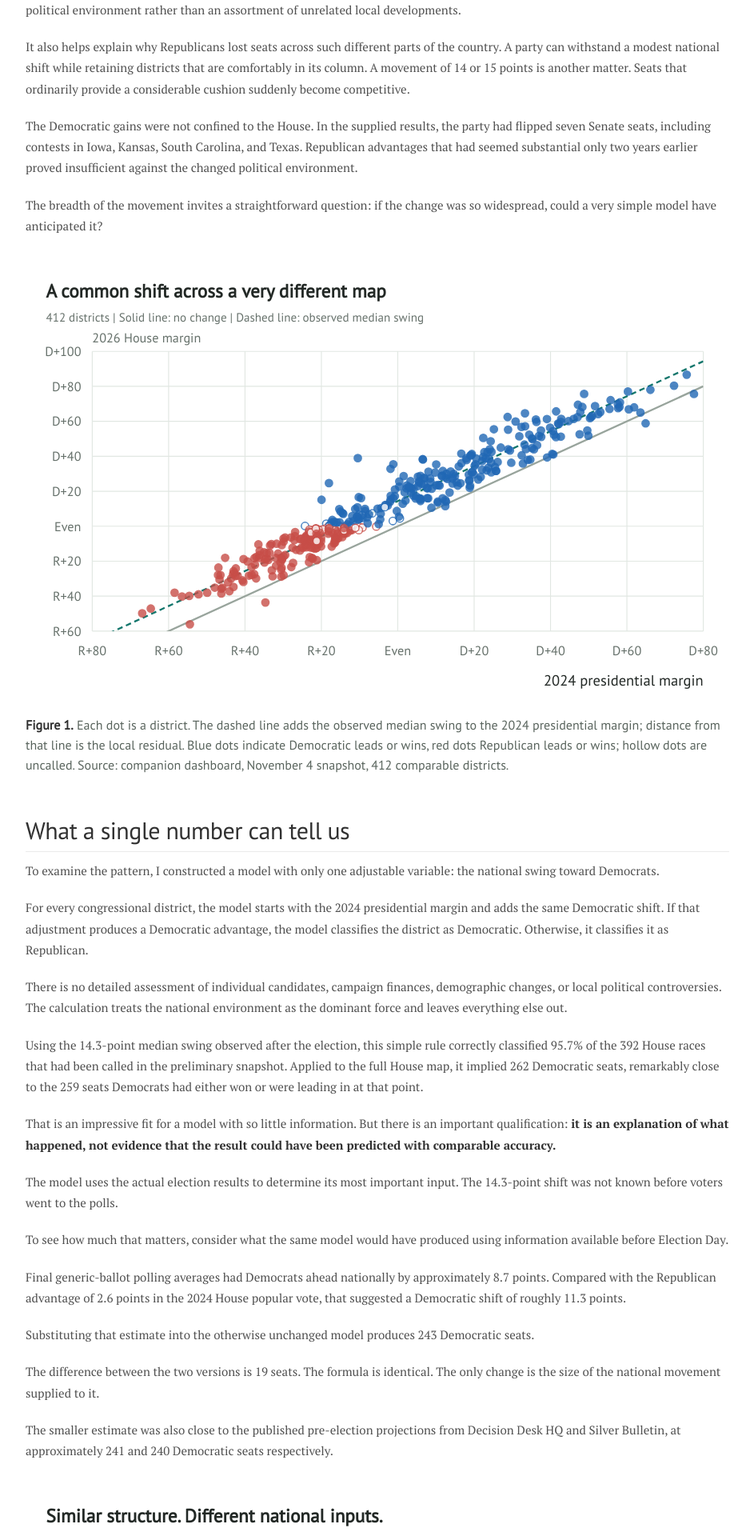
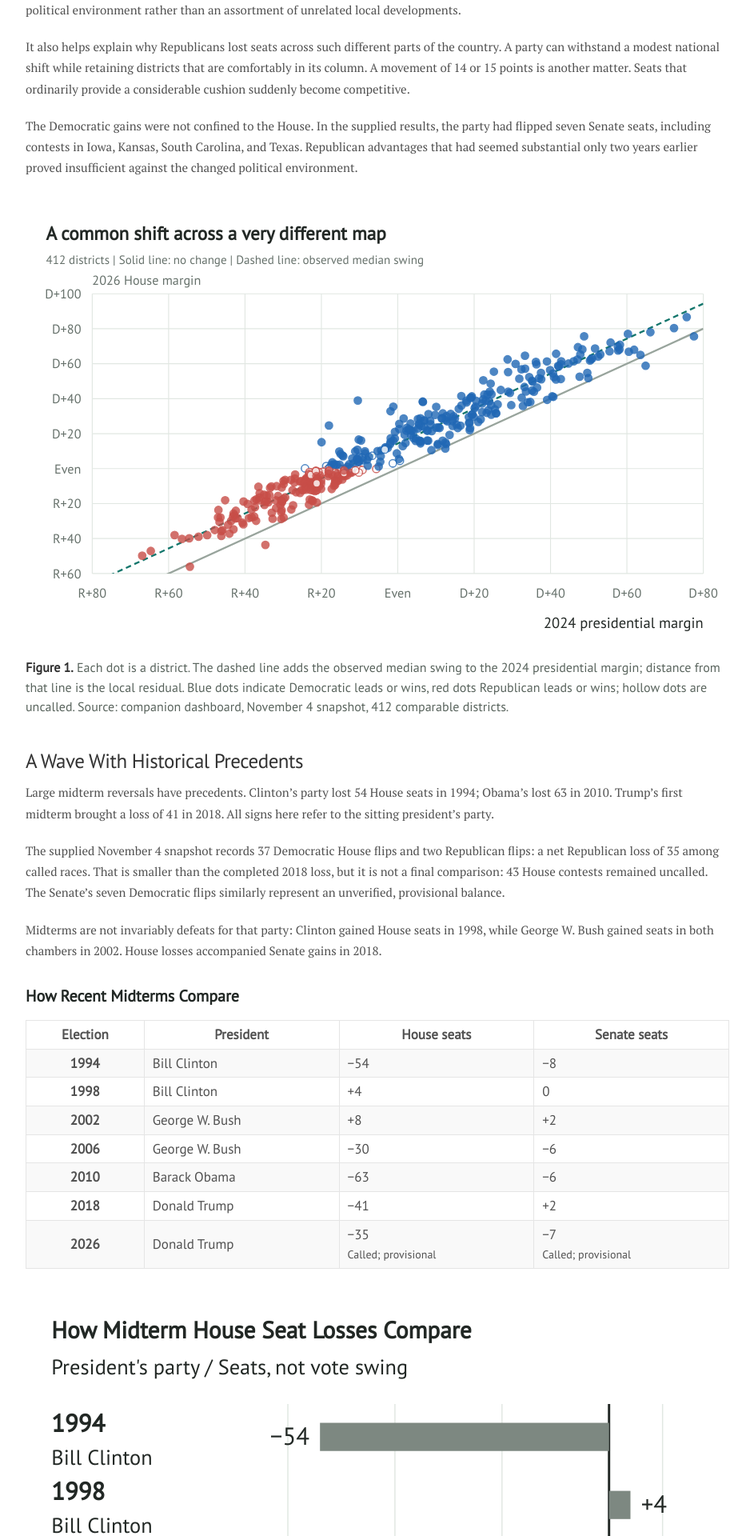
Before and after one commit to j-abed/j-abed.github.io, a Jekyll site: the page built from index.html, in a window 1280 px wide. Shown: the part 2498-4418 px from the top of the page at 80% size, without its empty margins (168-1111 px from the left). Built offline with Jekyll 4.4.1, drawn with Linux system fonts in a browser that asks for light colours; the list of posts is cut into pages by our own code; comment, search, counter and statistics services are not loaded; some of the changed text lies outside the part shown.

Commit message:
Add historical midterm comparison with provisional snapshot context

```diff
--- /dev/null
+++ b/_includes/midterms-2026/historical-table.html
@@ -0,0 +1 @@
+<table class="midterms-history-table"><caption>How Recent Midterms Compare</caption><thead><tr><th scope="col">Election</th><th scope="col">President</th><th scope="col">House seats</th><th scope="col">Senate seats</th></tr></thead><tbody><tr><th scope="row">1994</th><td>Bill Clinton</td><td>−54</td><td>−8</td></tr><tr><th scope="row">1998</th><td>Bill Clinton</td><td>+4</td><td>0</td></tr><tr><th scope="row">2002</th><td>George W. Bush</td><td>+8</td><td>+2</td></tr><tr><th scope="row">2006</th><td>George W. Bush</td><td>−30</td><td>−6</td></tr><tr><th scope="row">2010</th><td>Barack Obama</td><td>−63</td><td>−6</td></tr><tr><th scope="row">2018</th><td>Donald Trump</td><td>−41</td><td>+2</td></tr><tr><th scope="row">2026</th><td>Donald Trump</td><td>−35<br><small>Called; provisional</small></td><td>−7<br><small>Called; provisional</small></td></tr></tbody></table>
--- a/_posts/2026-11-04-one-parameter-model-2026-midterms.md
+++ b/_posts/2026-11-04-one-parameter-model-2026-midterms.md
@@ -57,14 +57,33 @@ It also helps explain why Republicans lost seats across such different parts of
 
 The Democratic gains were not confined to the House. In the supplied results, the party had flipped seven Senate seats, including contests in Iowa, Kansas, South Carolina, and Texas. Republican advantages that had seemed substantial only two years earlier proved insufficient against the changed political environment.
 
-The breadth of the movement invites a straightforward question: if the change was so widespread, could a very simple model have anticipated it?
-
 <figure class="midterms-figure">
 <div class="midterms-chart-scroll" role="region" tabindex="0" aria-label="District swing figure; use left and right arrow keys to inspect data points">
 {% include midterms-2026/uniform-swing.svg %}
 </div>
 <figcaption><strong>Figure 1.</strong> Each dot is a district. The dashed line adds the observed median swing to the 2024 presidential margin; distance from that line is the local residual. Blue dots indicate Democratic leads or wins, red dots Republican leads or wins; hollow dots are uncalled. Source: companion dashboard, November 4 snapshot, 412 comparable districts.</figcaption>
 </figure>
+
+### A Wave With Historical Precedents
+
+Large midterm reversals have precedents. Clinton's party lost 54 House seats in 1994; Obama's lost 63 in 2010. Trump's first midterm brought a loss of 41 in 2018. All signs here refer to the sitting president's party.
+
+The supplied November 4 snapshot records 37 Democratic House flips and two Republican flips: a net Republican loss of 35 among called races. That is smaller than the completed 2018 loss, but it is not a final comparison: 43 House contests remained uncalled. The Senate's seven Democratic flips similarly represent an unverified, provisional balance.
+
+Midterms are not invariably defeats for that party: Clinton gained House seats in 1998, while George W. Bush gained seats in both chambers in 2002. House losses accompanied Senate gains in 2018.
+
+<div class="article-table-scroll" role="region" tabindex="0" aria-label="How Recent Midterms Compare">
+{% include midterms-2026/historical-table.html %}
+</div>
+
+<figure class="midterms-figure">
+<div class="midterms-chart-scroll" role="region" tabindex="0" aria-label="Historical House seat comparison; 2026 is an incomplete, unverified snapshot">
+{% include midterms-2026/historical-seats.svg %}
+</div>
+<figcaption><strong>Historical comparison.</strong> Net House seats for the president's party; losses extend left of zero and gains right. The outlined, hatched 2026 bar is the supplied November 4 net balance of called flips, not a projection or final loss. Historical table and chart values follow the <a href="https://www.presidency.ucsb.edu/statistics/data/seats-congress-gainedlost-the-presidents-party-mid-term-elections">American Presidency Project's midterm series</a>, which cites <a href="https://history.house.gov/Institution/Party-Divisions/Party-Divisions/">House</a> and <a href="https://www.senate.gov/history/partydiv.htm">Senate</a> party records. Its counting convention can differ from other published net-change figures. The 2026 values come only from the <a href="{{ '/source_info/midterms-2026-dashboard.html' | relative_url }}">supplied dashboard</a>, not those historical sources.</figcaption>
+</figure>
+
+Nor should these seat totals be confused with this article's 14.3-point median district swing. That compares 2024 presidential margins with 2026 House margins, not successive national House votes. Historical context establishes the scale of the seat reversal; the next question is how much a single national shift can explain.
 
 ## What a single number can tell us
 
--- a/assets/midterms-2026/article.css
+++ b/assets/midterms-2026/article.css
@@ -23,6 +23,23 @@
 .midterms-chart-scroll:focus-visible {
   outline: 2px solid #13766c;
   outline-offset: 4px;
+}
+
+.midterms-history-table {
+  min-width: 500px;
+  font: 0.85rem/1.45 "PT Sans", sans-serif;
+}
+
+.midterms-history-table caption {
+  padding: 0.5rem 0 0.75rem;
+  color: #222825;
+  font-weight: 700;
+  font-size: 1rem;
+  text-align: left;
+}
+
+.midterms-history-table small {
+  font-size: 0.7rem;
 }
 
 .midterms-figure figcaption {
--- a/assets/midterms-2026/build-visuals.cjs
+++ b/assets/midterms-2026/build-visuals.cjs
@@ -97,6 +97,42 @@ estimates.forEach((estimate, index) => {
 });
 forecast += text(22, 405, '218 seats for a majority. Observed-swing fit is not a forecast.', 'class="detail"');
 save('seat-forecasts', svg('seat-forecasts', 'Pre-election seat estimates versus a hindsight fit', 'Silver Bulletin 240; DDHQ 241; generic-ballot rule 243; observed-swing rule 262. The preliminary snapshot has 259 Democratic seats called or leading. The seat axis begins at 210; this is a dot plot, not a bar chart.', 428, forecast));
+
+const historical = JSON.parse(fs.readFileSync(path.join(__dirname, 'historical-comparison.json'), 'utf8'));
+const signedSeats = value => value > 0 ? `+${value}` : value < 0 ? `\u2212${Math.abs(value)}` : '0';
+const currentHistory = historical.elections.find(row => row.year === 2026);
+for (const office of ['House', 'Senate']) {
+  const calls = data.tally.find(row => row.office === office);
+  assert.equal(currentHistory[office.toLowerCase()], number(calls.rep_flips) - number(calls.dem_flips));
+}
+assert.equal(historical.elections.length, 7);
+let historicalTable = '<table class="midterms-history-table"><caption>How Recent Midterms Compare</caption><thead><tr><th scope="col">Election</th><th scope="col">President</th><th scope="col">House seats</th><th scope="col">Senate seats</th></tr></thead><tbody>';
+for (const row of historical.elections) {
+  const qualification = row.provisional ? '<br><small>Called; provisional</small>' : '';
+  historicalTable += `<tr><th scope="row">${row.year}</th><td>${escape(row.president)}</td><td>${signedSeats(row.house)}${qualification}</td><td>${signedSeats(row.senate)}${qualification}</td></tr>`;
+}
+historicalTable += '</tbody></table>\n';
+fs.writeFileSync(path.join(output, 'historical-table.html'), historicalTable);
+
+let historyChart = text(22, 32, 'How Midterm House Seat Losses Compare', 'class="heading"') + text(22, 63, "President's party / Seats, not vote swing", 'style="font-size:18px"');
+const historicalScale = d3.scaleLinear([-70, 15], [178, 566]);
+const historicalZero = historicalScale(0);
+historyChart += `<defs><pattern id="historical-provisional" width="8" height="8" patternUnits="userSpaceOnUse"><path d="M-2 2L2-2M0 8L8 0M6 10L10 6" style="stroke:${colors.fit};stroke-width:1.5;opacity:0.45"/></pattern></defs>`;
+for (const tick of [-60, -40, -20, 0, 10]) {
+  historyChart += line(historicalScale(tick), 88, historicalScale(tick), 492, tick === 0 ? `style="stroke:${colors.ink};stroke-width:2"` : '');
+  historyChart += text(historicalScale(tick), 510, signedSeats(tick), 'text-anchor="middle" style="font-size:20px"');
+}
+historical.elections.forEach((row, index) => {
+  const vertical = 112 + index * 58;
+  const position = historicalScale(row.house);
+  const detail = `${row.year}, ${row.president}: president's party ${signedSeats(row.house)} House seats.${row.provisional ? ' Net called flips in the unverified November 4 snapshot, not a final result.' : ' Historical election net change, American Presidency Project.'}`;
+  historyChart += text(22, vertical, row.year, 'style="font-size:21px;font-weight:700"');
+  historyChart += text(22, vertical + 28, row.president, 'style="font-size:18px"');
+  historyChart += `<rect x="${Math.min(position, historicalZero)}" y="${vertical - 8}" width="${Math.abs(position - historicalZero)}" height="24" fill="${row.provisional ? 'url(#historical-provisional)' : '#7d8881'}" ${row.provisional ? `stroke="${colors.fit}" stroke-width="2"` : ''} data-detail="${escape(detail)}"><title>${escape(detail)}</title></rect>`;
+  historyChart += text(position + (row.house < 0 ? -9 : 9), vertical + 11, signedSeats(row.house), `text-anchor="${row.house < 0 ? 'end' : 'start'}" style="font-size:21px;fill:${row.provisional ? colors.fit : colors.ink}"`);
+});
+historyChart += text(178, 550, 'Seats lost', 'style="font-size:20px"') + text(566, 550, 'Gained', 'text-anchor="end" style="font-size:20px"');
+save('historical-seats', svg('historical-seats', 'How Midterm House Seat Losses Compare', 'Net House seats for the sitting president\'s party: 1994 minus 54; 1998 plus 4; 2002 plus 8; 2006 minus 30; 2010 minus 63; 2018 minus 41. The outlined, hatched 2026 bar shows minus 35 net called flips in the unverified November 4 snapshot, not a final result or projection. These are seats, not vote swings.', 572, historyChart, 600).replace('class="midterms-chart"', 'class="midterms-chart midterms-history-chart"'));
 
 const polls = data.state_races.filter(row => finite(row.margin_poll) && finite(row.poll_error) && finite(row.margin_2026) && !/PollCheck/.test(row.poll_avg_source || ''));
 assert.equal(polls.length, 34);
@@ -220,4 +256,4 @@ landscape += graphicText(1136, 673, 'Jason Abed', 23, 'text-anchor="end"');
 landscape += '</svg>\n';
 fs.writeFileSync(path.join(__dirname, 'summary-blog.svg'), landscape);
 fs.writeFileSync(path.join(__dirname, 'snapshot.json'), JSON.stringify({ source: 'source_info/midterms-2026-dashboard.html', snapshot: summary('snapshot'), externallyVerified: false, data }, null, 2) + '\n');
-console.log(`Built five native SVG figures and portrait/landscape infographics from ${house.length} districts, ${polls.length} polled races, and ${demographics.length} demographic profiles.`);
+console.log(`Built six native SVG figures, the historical table, and portrait/landscape infographics from ${house.length} districts, ${polls.length} polled races, and ${demographics.length} demographic profiles.`);
--- a/public/css/custom.css
+++ b/public/css/custom.css
@@ -72,6 +72,16 @@ html {
 .post p,
 .page p {
   line-height: 1.75;
+}
+
+.article-table-scroll {
+  max-width: 100%;
+  overflow-x: auto;
+  margin-bottom: 1rem;
+}
+
+.article-table-scroll table {
+  margin-bottom: 0;
 }
 
 /* -------------------------
```
Also changed, not shown: assets/midterms-2026/historical-comparison.json (added, +20 -0 lines), assets/midterms-2026/package.rb (+12 -5 lines), _includes/midterms-2026/historical-seats.svg (added).
